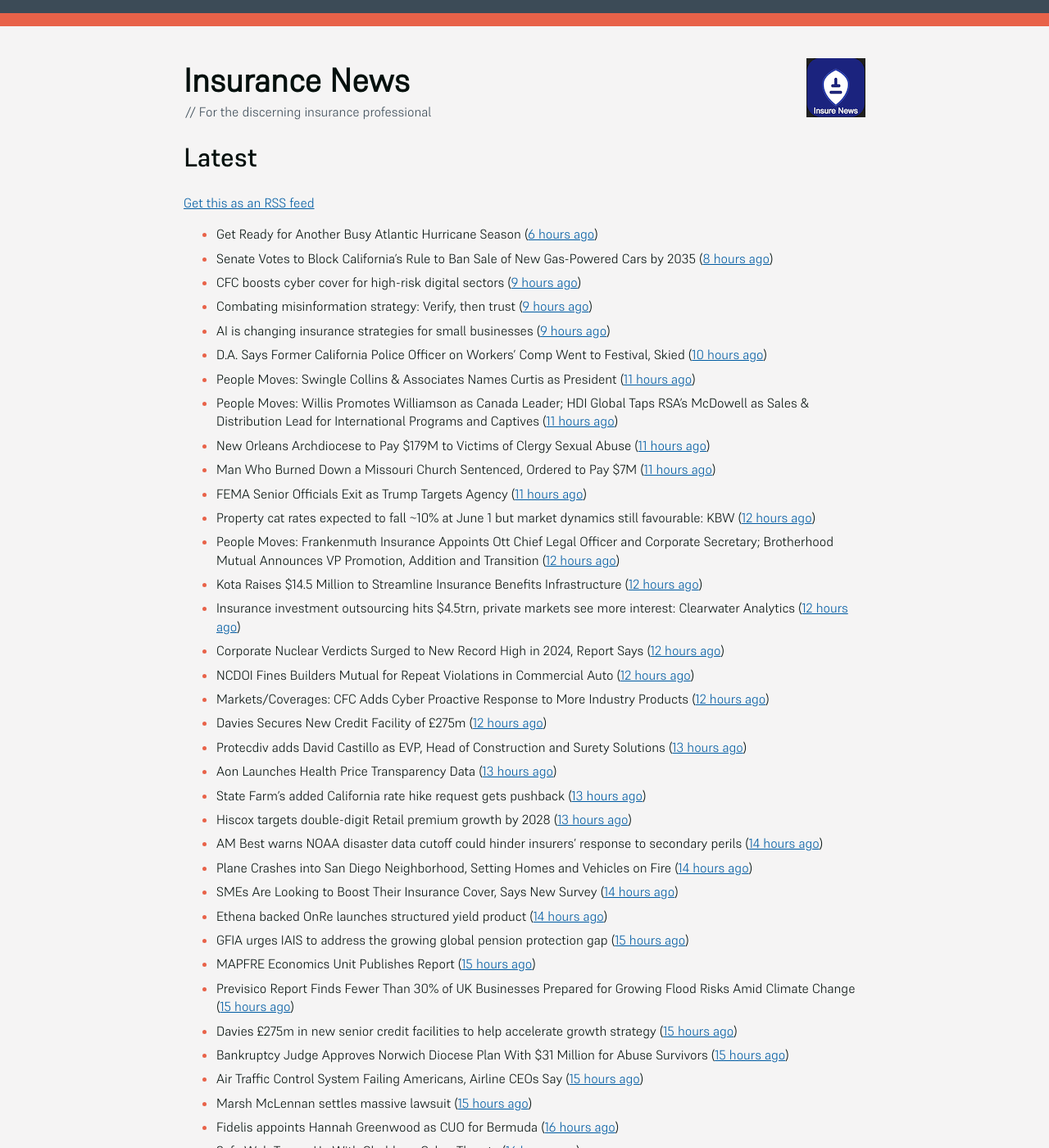
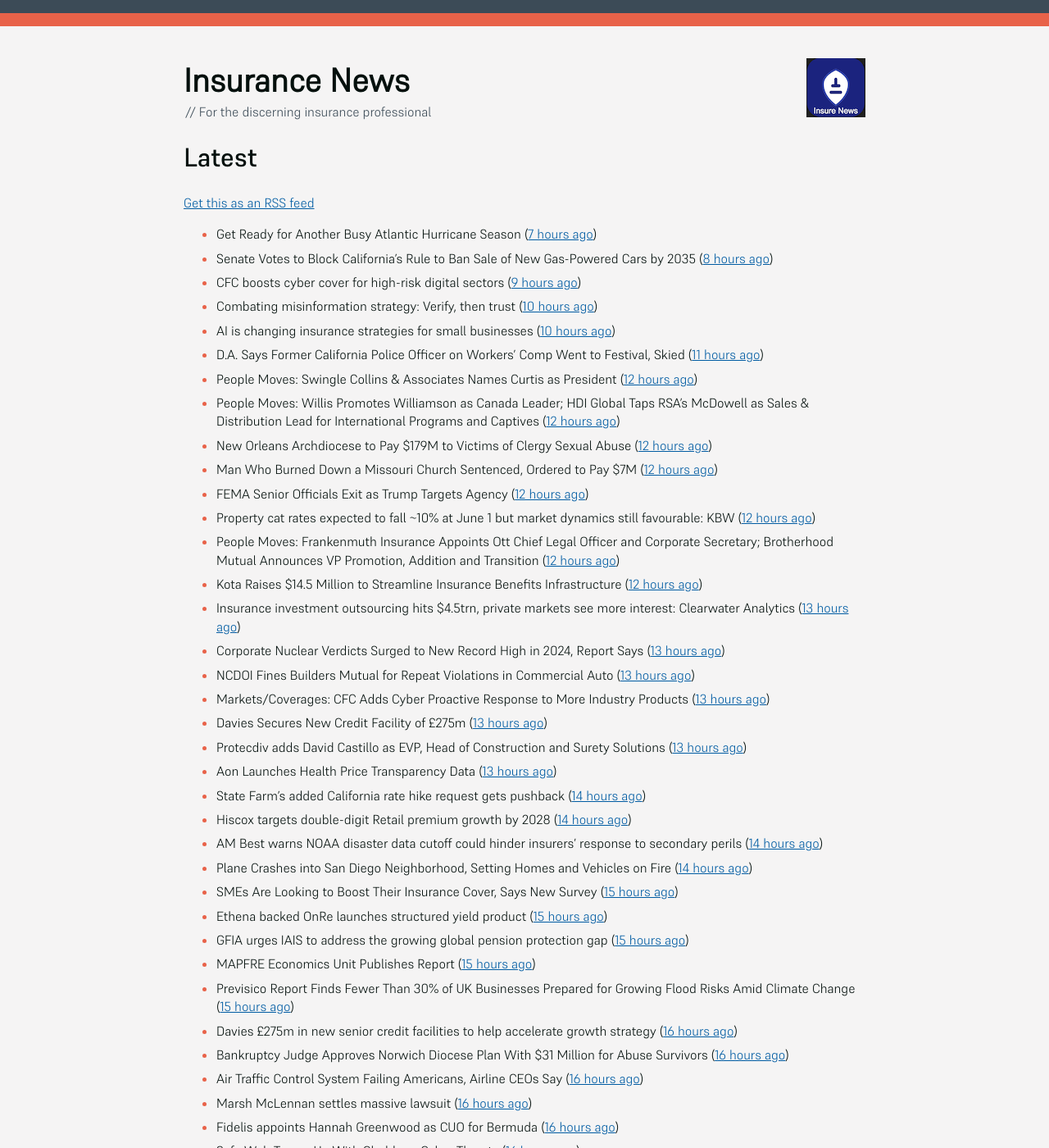
Before and after one commit to mat-0/feeds.thechels.uk, a Jekyll site: the page built from index.md, in a window 1280 px wide and 1400 px high. Shown: the whole window at 82% size. Built offline with Jekyll 4.4.1, drawn with Linux system fonts in a browser that asks for light colours; some of the changed text lies outside the part shown.

Commit message:
New Feed

```diff
--- a/index.md
+++ b/index.md
@@ -8,59 +8,59 @@ description: Latest Updates
 [Get this as an RSS feed](/feed.rss)
 
 <!-- news_marker starts -->
-- Get Ready for Another Busy Atlantic Hurricane Season ([6 hours ago](https://www.insurancejournal.com/news/national/2025/05/22/824899.htm))
+- Get Ready for Another Busy Atlantic Hurricane Season ([7 hours ago](https://www.insurancejournal.com/news/national/2025/05/22/824899.htm))
 - Senate Votes to Block California’s Rule to Ban Sale of New Gas-Powered Cars by 2035 ([8 hours ago](https://www.insurancejournal.com/news/west/2025/05/22/824884.htm))
 - CFC boosts cyber cover for high-risk digital sectors ([9 hours ago](https://www.insurancebusinessmag.com/uk/news/breaking-news/cfc-boosts-cyber-cover-for-highrisk-digital-sectors-536652.aspx))
-- Combating misinformation strategy: Verify, then trust ([9 hours ago](https://www.dig-in.com/opinion/strategies-for-fighting-misinformation))
-- AI is changing insurance strategies for small businesses ([9 hours ago](https://www.dig-in.com/opinion/ai-is-changing-insurance-strategies-for-small-businesses))
-- D.A. Says Former California Police Officer on Workers’ Comp Went to Festival, Skied ([10 hours ago](https://www.insurancejournal.com/news/west/2025/05/22/824698.htm))
-- People Moves: Swingle Collins & Associates Names Curtis as President ([11 hours ago](https://www.insurancejournal.com/news/southcentral/2025/05/22/824852.htm))
-- People Moves: Willis Promotes Williamson as Canada Leader; HDI Global Taps RSA’s McDowell as Sales & Distribution Lead for International Programs and Captives ([11 hours ago](https://www.insurancejournal.com/news/international/2025/05/22/824842.htm))
-- New Orleans Archdiocese to Pay $179M to Victims of Clergy Sexual Abuse ([11 hours ago](https://www.insurancejournal.com/news/southcentral/2025/05/22/824844.htm))
-- Man Who Burned Down a Missouri Church Sentenced, Ordered to Pay $7M ([11 hours ago](https://www.insurancejournal.com/news/midwest/2025/05/22/824838.htm))
-- FEMA Senior Officials Exit as Trump Targets Agency ([11 hours ago](https://www.insurancejournal.com/news/national/2025/05/22/824833.htm))
+- Combating misinformation strategy: Verify, then trust ([10 hours ago](https://www.dig-in.com/opinion/strategies-for-fighting-misinformation))
+- AI is changing insurance strategies for small businesses ([10 hours ago](https://www.dig-in.com/opinion/ai-is-changing-insurance-strategies-for-small-businesses))
+- D.A. Says Former California Police Officer on Workers’ Comp Went to Festival, Skied ([11 hours ago](https://www.insurancejournal.com/news/west/2025/05/22/824698.htm))
+- People Moves: Swingle Collins & Associates Names Curtis as President ([12 hours ago](https://www.insurancejournal.com/news/southcentral/2025/05/22/824852.htm))
+- People Moves: Willis Promotes Williamson as Canada Leader; HDI Global Taps RSA’s McDowell as Sales & Distribution Lead for International Programs and Captives ([12 hours ago](https://www.insurancejournal.com/news/international/2025/05/22/824842.htm))
+- New Orleans Archdiocese to Pay $179M to Victims of Clergy Sexual Abuse ([12 hours ago](https://www.insurancejournal.com/news/southcentral/2025/05/22/824844.htm))
+- Man Who Burned Down a Missouri Church Sentenced, Ordered to Pay $7M ([12 hours ago](https://www.insurancejournal.com/news/midwest/2025/05/22/824838.htm))
+- FEMA Senior Officials Exit as Trump Targets Agency ([12 hours ago](https://www.insurancejournal.com/news/national/2025/05/22/824833.htm))
 - Property cat rates expected to fall ~10% at June 1 but market dynamics still favourable: KBW ([12 hours ago](https://www.reinsurancene.ws/property-cat-rates-expected-to-fall-10-at-june-1-but-market-dynamics-still-favourable-kbw/))
 - People Moves: Frankenmuth Insurance Appoints Ott Chief Legal Officer and Corporate Secretary; Brotherhood Mutual Announces VP Promotion, Addition and Transition ([12 hours ago](https://www.insurancejournal.com/news/midwest/2025/05/22/824823.htm))
 - Kota Raises $14.5 Million to Streamline Insurance Benefits Infrastructure ([12 hours ago](https://www.insurtechinsights.com/kota-raises-14-5-million-to-streamline-insurance-benefits-infrastructure/))
-- Insurance investment outsourcing hits $4.5trn, private markets see more interest: Clearwater Analytics ([12 hours ago](https://www.reinsurancene.ws/insurance-investment-outsourcing-hits-4-5trn-private-markets-see-more-interest-clearwater-analytics/))
-- Corporate Nuclear Verdicts Surged to New Record High in 2024, Report Says ([12 hours ago](https://www.insurancejournal.com/news/national/2025/05/22/824792.htm))
-- NCDOI Fines Builders Mutual for Repeat Violations in Commercial Auto ([12 hours ago](https://www.insurancejournal.com/news/southeast/2025/05/22/824808.htm))
-- Markets/Coverages: CFC Adds Cyber Proactive Response to More Industry Products ([12 hours ago](https://www.insurancejournal.com/news/national/2025/05/22/824804.htm))
-- Davies Secures New Credit Facility of £275m ([12 hours ago](https://insurance-edge.net/2025/05/22/davies-secures-new-credit-facility-of-275m/))
+- Insurance investment outsourcing hits $4.5trn, private markets see more interest: Clearwater Analytics ([13 hours ago](https://www.reinsurancene.ws/insurance-investment-outsourcing-hits-4-5trn-private-markets-see-more-interest-clearwater-analytics/))
+- Corporate Nuclear Verdicts Surged to New Record High in 2024, Report Says ([13 hours ago](https://www.insurancejournal.com/news/national/2025/05/22/824792.htm))
+- NCDOI Fines Builders Mutual for Repeat Violations in Commercial Auto ([13 hours ago](https://www.insurancejournal.com/news/southeast/2025/05/22/824808.htm))
+- Markets/Coverages: CFC Adds Cyber Proactive Response to More Industry Products ([13 hours ago](https://www.insurancejournal.com/news/national/2025/05/22/824804.htm))
+- Davies Secures New Credit Facility of £275m ([13 hours ago](https://insurance-edge.net/2025/05/22/davies-secures-new-credit-facility-of-275m/))
 - Protecdiv adds David Castillo as EVP, Head of Construction and Surety Solutions ([13 hours ago](https://www.reinsurancene.ws/protecdiv-adds-david-castillo-as-evp-head-of-construction-and-surety-solutions/))
 - Aon Launches Health Price Transparency Data ([13 hours ago](https://insurance-edge.net/2025/05/22/aon-launches-health-price-transparency-data/))
-- State Farm's added California rate hike request gets pushback ([13 hours ago](https://www.dig-in.com/news/state-farms-added-california-rate-hike-gets-pushback))
-- Hiscox targets double-digit Retail premium growth by 2028 ([13 hours ago](https://www.reinsurancene.ws/hiscox-targets-double-digit-retail-premium-growth-by-2028/))
+- State Farm's added California rate hike request gets pushback ([14 hours ago](https://www.dig-in.com/news/state-farms-added-california-rate-hike-gets-pushback))
+- Hiscox targets double-digit Retail premium growth by 2028 ([14 hours ago](https://www.reinsurancene.ws/hiscox-targets-double-digit-retail-premium-growth-by-2028/))
 - AM Best warns NOAA disaster data cutoff could hinder insurers’ response to secondary perils ([14 hours ago](https://www.reinsurancene.ws/am-best-warns-noaa-disaster-data-cutoff-could-hinder-insurers-response-to-secondary-perils/))
 - Plane Crashes into San Diego Neighborhood, Setting Homes and Vehicles on Fire ([14 hours ago](https://www.insurancejournal.com/news/west/2025/05/22/824787.htm))
-- SMEs Are Looking to Boost Their Insurance Cover, Says New Survey ([14 hours ago](https://insurance-edge.net/2025/05/22/smes-are-looking-to-boost-their-insurance-cover-says-new-survey/))
-- Ethena backed OnRe launches structured yield product ([14 hours ago](https://www.reinsurancene.ws/ethena-backed-onre-launches-structured-yield-product/))
+- SMEs Are Looking to Boost Their Insurance Cover, Says New Survey ([15 hours ago](https://insurance-edge.net/2025/05/22/smes-are-looking-to-boost-their-insurance-cover-says-new-survey/))
+- Ethena backed OnRe launches structured yield product ([15 hours ago](https://www.reinsurancene.ws/ethena-backed-onre-launches-structured-yield-product/))
 - GFIA urges IAIS to address the growing global pension protection gap ([15 hours ago](https://www.reinsurancene.ws/gfia-urges-iais-to-address-the-growing-global-pension-protection-gap/))
 - MAPFRE Economics Unit Publishes Report ([15 hours ago](https://insurance-edge.net/2025/05/22/mapfre-economics-unit-publishes-report/))
 - Previsico Report Finds Fewer Than 30% of UK Businesses Prepared for Growing Flood Risks Amid Climate Change ([15 hours ago](https://www.insurtechinsights.com/previsico-report-finds-fewer-than-30-of-uk-businesses-prepared-for-growing-flood-risks-amid-climate-change/))
-- Davies £275m in new senior credit facilities to help accelerate growth strategy ([15 hours ago](https://www.reinsurancene.ws/davies-275m-in-new-senior-credit-facilities-to-help-accelerate-growth-strategy/))
-- Bankruptcy Judge Approves Norwich Diocese Plan With $31 Million for Abuse Survivors ([15 hours ago](https://www.insurancejournal.com/news/east/2025/05/22/824771.htm))
-- Air Traffic Control System Failing Americans, Airline CEOs Say ([15 hours ago](https://www.insurancejournal.com/news/national/2025/05/22/824772.htm))
-- Marsh McLennan settles massive lawsuit ([15 hours ago](https://www.insurancebusinessmag.com/uk/news/legal-insights/marsh-mclennan-settles-massive-lawsuit-536579.aspx))
+- Davies £275m in new senior credit facilities to help accelerate growth strategy ([16 hours ago](https://www.reinsurancene.ws/davies-275m-in-new-senior-credit-facilities-to-help-accelerate-growth-strategy/))
+- Bankruptcy Judge Approves Norwich Diocese Plan With $31 Million for Abuse Survivors ([16 hours ago](https://www.insurancejournal.com/news/east/2025/05/22/824771.htm))
+- Air Traffic Control System Failing Americans, Airline CEOs Say ([16 hours ago](https://www.insurancejournal.com/news/national/2025/05/22/824772.htm))
+- Marsh McLennan settles massive lawsuit ([16 hours ago](https://www.insurancebusinessmag.com/uk/news/legal-insights/marsh-mclennan-settles-massive-lawsuit-536579.aspx))
 - Fidelis appoints Hannah Greenwood as CUO for Bermuda ([16 hours ago](https://www.reinsurancene.ws/fidelis-appoints-hannah-greenwood-as-cuo-for-bermuda/))
 - Safe Web Teams Up With Chubb on Cyber Threats ([16 hours ago](https://insurance-edge.net/2025/05/22/safe-web-teams-up-with-chubb-on-cyber-threats/))
-- Jim Lye named Head of Everest Global Markets ([16 hours ago](https://www.reinsurancene.ws/jim-lye-named-head-of-everest-global-markets/))
+- Jim Lye named Head of Everest Global Markets ([17 hours ago](https://www.reinsurancene.ws/jim-lye-named-head-of-everest-global-markets/))
 - Deals: BMS Group Buys Turkish Insurance Broking Firm ([17 hours ago](https://insurance-edge.net/2025/05/22/deals-bms-group-buys-turkish-insurance-broking-firm/))
 - Davies secures £275m for M&A and genAI investment ([17 hours ago](https://www.postonline.co.uk/claims/7957808/davies-secures-%C2%A3275m-for-ma-and-genai-investment))
-- The case for MBOs: Yutree's managing director urges brokers to rethink their future ([17 hours ago](https://www.insurancebusinessmag.com/uk/news/business-resilience/the-case-for-mbos-yutrees-managing-director-urges-brokers-to-rethink-their-future-536561.aspx))
-- Shifting the charity insurance mindset: how brokers can drive proactive risk protection ([17 hours ago](https://www.insurancebusinessmag.com/uk/news/non-profits/shifting-the-charity-insurance-mindset-how-brokers-can-drive-proactive-risk-protection-536560.aspx))
-- HDI Global sees strong start to 2025 despite catastrophe losses ([17 hours ago](https://www.insurancebusinessmag.com/uk/news/breaking-news/hdi-global-sees-strong-start-to-2025-despite-catastrophe-losses-536559.aspx))
-- New tax year welcomes record high IPT receipts ([17 hours ago](https://www.insurancebusinessmag.com/uk/news/breaking-news/new-tax-year-welcomes-record-high-ipt-receipts-536558.aspx))
-- Prudential Financial Taps Neutrinos to Expand Life Insurance Access for Underserved U.S. Markets ([17 hours ago](https://www.insurtechinsights.com/prudential-financial-taps-neutrinos-to-expand-life-insurance-access-for-underserved-u-s-markets/))
-- Generali posts growth across all segments in Q1 update ([17 hours ago](https://www.insurancebusinessmag.com/uk/news/breaking-news/generali-posts-growth-across-all-segments-in-q1-update-536552.aspx))
+- The case for MBOs: Yutree's managing director urges brokers to rethink their future ([18 hours ago](https://www.insurancebusinessmag.com/uk/news/business-resilience/the-case-for-mbos-yutrees-managing-director-urges-brokers-to-rethink-their-future-536561.aspx))
+- Shifting the charity insurance mindset: how brokers can drive proactive risk protection ([18 hours ago](https://www.insurancebusinessmag.com/uk/news/non-profits/shifting-the-charity-insurance-mindset-how-brokers-can-drive-proactive-risk-protection-536560.aspx))
+- HDI Global sees strong start to 2025 despite catastrophe losses ([18 hours ago](https://www.insurancebusinessmag.com/uk/news/breaking-news/hdi-global-sees-strong-start-to-2025-despite-catastrophe-losses-536559.aspx))
+- New tax year welcomes record high IPT receipts ([18 hours ago](https://www.insurancebusinessmag.com/uk/news/breaking-news/new-tax-year-welcomes-record-high-ipt-receipts-536558.aspx))
+- Prudential Financial Taps Neutrinos to Expand Life Insurance Access for Underserved U.S. Markets ([18 hours ago](https://www.insurtechinsights.com/prudential-financial-taps-neutrinos-to-expand-life-insurance-access-for-underserved-u-s-markets/))
+- Generali posts growth across all segments in Q1 update ([18 hours ago](https://www.insurancebusinessmag.com/uk/news/breaking-news/generali-posts-growth-across-all-segments-in-q1-update-536552.aspx))
 - STEP reacts to the Law Commission’s reform of wills, including recommendations that marriage will no longer revoke a will ([18 hours ago](https://ifamagazine.com/step-reacts-to-the-law-commissions-reform-of-wills-including-recommendations-that-marriage-will-no-longer-revoke-a-will/))
 - RSA targets 30-minute quotes using AI-driven platform ([18 hours ago](https://www.postonline.co.uk/commercial/7957756/rsa-targets-30-minute-quotes-using-ai-driven-platform))
-- King Risk Partners Expands Northeast Presence with Acquisition of Fidens Insurance Brokers ([18 hours ago](https://www.insurtechinsights.com/king-risk-partners-expands-northeast-presence-with-acquisition-of-fidens-insurance-brokers/))
+- King Risk Partners Expands Northeast Presence with Acquisition of Fidens Insurance Brokers ([19 hours ago](https://www.insurtechinsights.com/king-risk-partners-expands-northeast-presence-with-acquisition-of-fidens-insurance-brokers/))
 - Galjaard cautious of history repeating itself with returning competition ([19 hours ago](https://www.postonline.co.uk/news/7957781/galjaard-cautious-of-history-repeating-itself-with-returning-competition))
-- Thames Water Tops List of Firms Facing Criminal Probes Over Pollution ([19 hours ago](https://www.insurancejournal.com/news/international/2025/05/22/824751.htm))
-- Climeworks Is Cutting 22% of Staff as US Climate Backlash Hits Carbon Removal ([19 hours ago](https://www.insurancejournal.com/news/international/2025/05/22/824741.htm))
+- Thames Water Tops List of Firms Facing Criminal Probes Over Pollution ([20 hours ago](https://www.insurancejournal.com/news/international/2025/05/22/824751.htm))
+- Climeworks Is Cutting 22% of Staff as US Climate Backlash Hits Carbon Removal ([20 hours ago](https://www.insurancejournal.com/news/international/2025/05/22/824741.htm))
 - Aviva’s Storah urges homeowners to get gardens climate-ready ([20 hours ago](https://www.postonline.co.uk/personal/7957795/aviva%E2%80%99s-storah-urges-homeowners-to-get-gardens-climate-ready))
-- Scottish Widows turns to AI to speed up protection insurance claims and underwriting with Sprout.ai ([20 hours ago](https://ifamagazine.com/scottish-widows-turns-to-ai-to-speed-up-protection-insurance-claims-and-underwriting-with-sprout-ai/))
+- Scottish Widows turns to AI to speed up protection insurance claims and underwriting with Sprout.ai ([21 hours ago](https://ifamagazine.com/scottish-widows-turns-to-ai-to-speed-up-protection-insurance-claims-and-underwriting-with-sprout-ai/))
 - UK flash flood warning as risk gap exposed ([22 hours ago](https://www.insurancebusinessmag.com/uk/news/catastrophe/uk-flash-flood-warning-as-risk-gap-exposed-536538.aspx))
 - Aircraft Lessor SMBC’s Proceeds From Russian Jet Insurance Settlements Hit $1.4B ([22 hours ago](https://www.insurancejournal.com/news/international/2025/05/22/824738.htm))
 - Geo Underwriting partners up to boost agricultural clients ([22 hours ago](https://www.insurancebusinessmag.com/uk/news/property-insurance/geo-underwriting-partners-up-to-boost-agricultural-clients-536537.aspx))
@@ -130,6 +130,6 @@ description: Latest Updates
 - Relm Explains How Insurance is the Backbone For Pushing the Boundaries of Innovation ([5 days ago](https://thefintechtimes.com/relm-explains-how-insurance-is-the-backbone-for-pushing-the-boundaries-of-innovation/))
 - Rosemount Financial Solutions (IFA) announces 4C Platform partnership to support private medical insurance advice ([8 days ago](https://ifamagazine.com/rosemount-financial-solutions-ifa-announces-4c-platform-partnership-to-support-private-medical-insurance-advice/))
 - Seventy-two per cent of new absentees under group income protection policies returned to work during 2024 ([9 days ago](https://ifamagazine.com/seventy-two-per-cent-of-new-absentees-under-group-income-protection-policies-returned-to-work-during-2024/))
-- IHC Set to Launch AI-Driven Reinsurance Platform in the Gulf Region ([11 days ago](https://thefintechtimes.com/ihc-set-to-launch-ai-driven-reinsurance-platform/))
+- IHC Set to Launch AI-Driven Reinsurance Platform in the Gulf Region ([12 days ago](https://thefintechtimes.com/ihc-set-to-launch-ai-driven-reinsurance-platform/))
 
 <!-- news_marker ends -->
```
